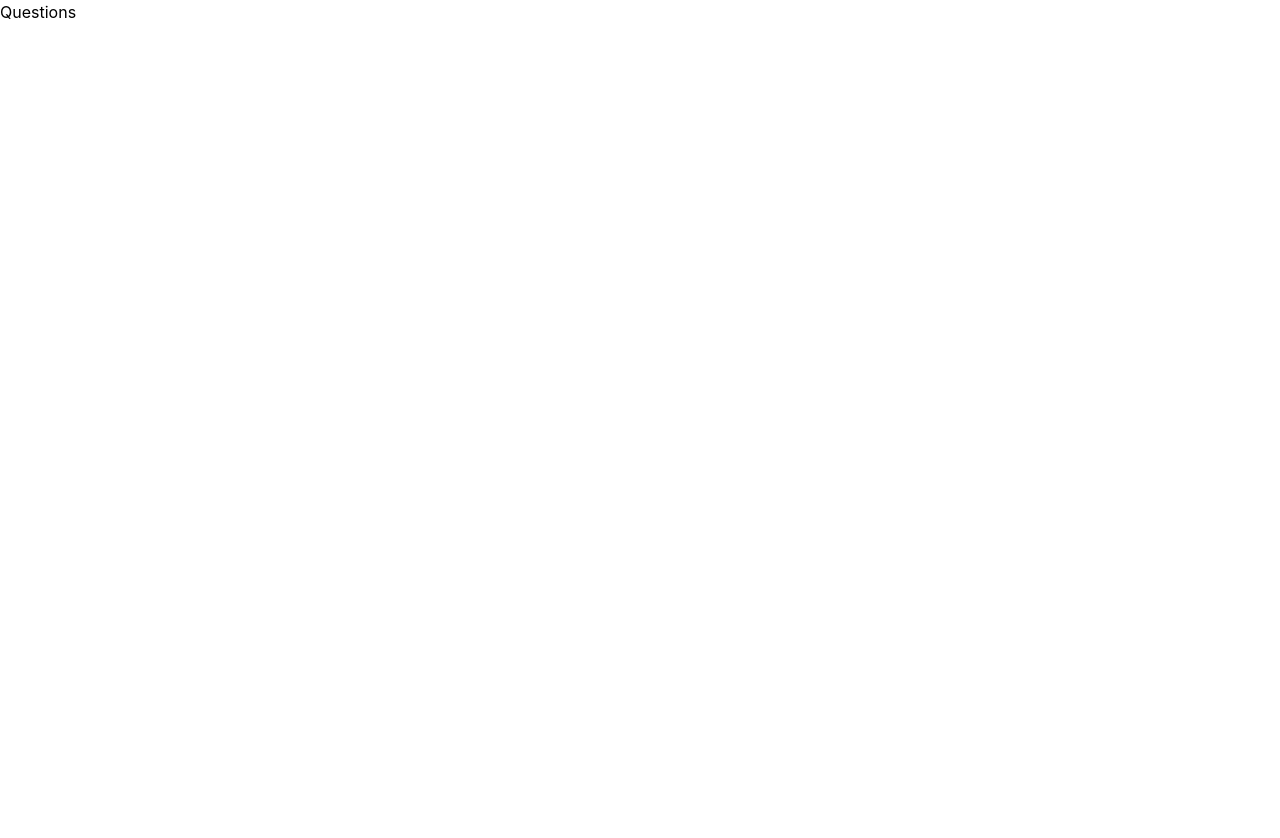
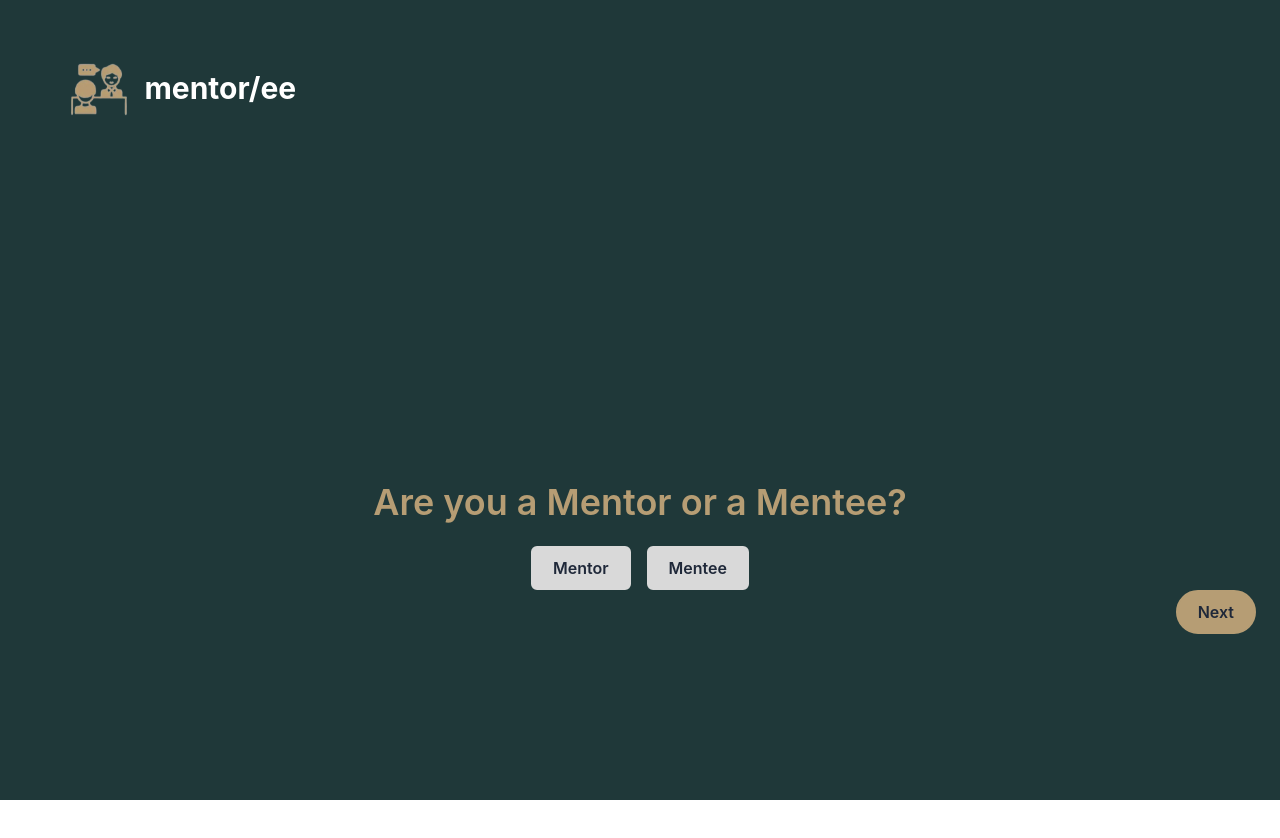
Before and after one commit to acm-projects/Ment-or-ee, a React (Create React App) app in the folder client/: page /questions in a window 1280 px wide. Shown: the top 838 px of the page. Before the commit the page ends 800 px from the top, so only its background shows below. Built offline with nearby package versions, Linux system fonts and the light colour scheme.

Commit message:
home page

```diff
--- a/client/src/App.js
+++ b/client/src/App.js
@@ -4,13 +4,23 @@ import { BrowserRouter as Router, Route, Routes } from 'react-router-dom';
 import { Landnavbar, About, Testimonials, Contact } from "./components/landing/landing";
 import Login from "./components/login/login";
 import Matches from "./components/matches/matches";
-import Questions from "./components/questions/questions";
+import Questions from "./components/questions/Questions";
 import Chat from "./components/chat/chat";
 import MenteeHome from "./components/home/menteeHome";
 import Signup from "./components/signup/signup";
 import Tasks from "./components/tasks/tasks";
 import Profile from "./components/profile/profile";
+import Home from "./components/home/home";
 import { AuthContextProvider } from "./context/AuthContext";
+
+const questions = [
+  { type: 'button', text: 'Are you a Mentor or a Mentee?', option1: 'Mentor', option2: 'Mentee'},
+  { type: 'text', text: 'What is your full name?'},
+  { type: 'text', text: 'What is your location?'},
+  { type: 'text', text: 'What languages do you speak?'},
+  { type: 'button', text: 'Are you an introvert or an extrovert?', option1: 'Introvert', option2: 'Extrovert'},
+  //add more questions later
+];
 
 const App = () => {
   return (
@@ -21,11 +31,12 @@ const App = () => {
             <Route path="/login" element={<Login />} />
             <Route path="/signup" element={<Signup />} />
             <Route path="/menteehome" element={<MenteeHome />} />
-            <Route path="/questions" element={<Questions />} />
+            <Route path="/questions" element={<Questions questions={questions} />} />
             <Route path="/chat" element={<Chat />} />
             <Route path="/matches" element={<Matches />} />
             <Route path="/tasks" element={<Tasks />} />
             <Route path="/profile" element={<Profile />} />
+            <Route path="/home" element={<Home />} />
           </Routes>
       </Router>
     </AuthContextProvider>
--- /dev/null
+++ b/client/src/common/ButtonQuestion.js
@@ -0,0 +1,15 @@
+import React from 'react'
+
+function ButtonQuestion({ question, option1, option2, onAnswer }) {
+    return (
+        <div data-testid="button question">
+            <h2 className='text-4xl font-semibold mb-6 text-[#B69D74]'>{question}</h2>
+            <div className="flex justify-center space-x-4" data-testid="options container">
+                <button onClick={() => onAnswer(option1)} className="border-2 border-[#D9D9D9] bg-[#D9D9D9] text-[#1F2839] py-2 px-5 rounded-md hover:bg-transparent hover:text-[#D9D9D9] font-semibold">{option1}</button>
+                <button onClick={() => onAnswer(option2)} className="border-2 border-[#D9D9D9] bg-[#D9D9D9] text-[#1F2839] py-2 px-5 rounded-md hover:bg-transparent hover:text-[#D9D9D9] font-semibold">{option2}</button>
+            </div>
+        </div>
+    );
+}
+
+export default ButtonQuestion;
--- /dev/null
+++ b/client/src/common/ProfileBox.js
@@ -0,0 +1,38 @@
+import React from 'react'
+
+function profileBox({ user }) {
+  return (
+    <div data-testid={'profile'}>
+        <div data-testid={'header'}>
+            <div data-testid={'personalinfo'}>
+                <h1 className="text-xl text-black font-semibold mb-2">
+                    Hi {user.name}!
+                </h1>
+                {/* add profile pic */}
+                <h2>
+                    {user.mentoree}
+                    {/* Mentee or Mentor */}
+                </h2>
+                <h3>
+                    Location: {user.location}
+                </h3>
+                <h3>
+                    Career Field: {user.career}
+                </h3>
+                <h3>
+                    Personality Type: {user.personality}
+                </h3>
+            </div>
+            <div data-testid={'history'}>
+                <h3>
+                    {/* Current (prop) : (prop)   current mentees or mentors*/}
+                </h3>
+            </div>
+
+        </div>
+
+    </div>
+  )
+}
+
+export default profileBox;
--- /dev/null
+++ b/client/src/common/TextQuestion.js
@@ -0,0 +1,17 @@
+import React from 'react'
+
+function TextQuestion({ question, onAnswer, curAnswer }) {
+    return (
+        <div data-testid='text question'>
+            <h2 className='text-4xl font-semibold mb-6 text-[#B69D74]'>{question}</h2>
+            <input
+                className="border-2 border-[#D9D9D9] bg-[#D9D9D9] text-[#1F2839] py-1 px-5 rounded-md font-semibold"
+                type="text"
+                value={curAnswer}
+                onChange={(e) => onAnswer(e.target.value)}
+            />
+        </div>
+    );
+}
+
+export default TextQuestion;
--- a/client/src/common/sidebox.js
+++ /dev/null
@@ -1,32 +0,0 @@
-import React from 'react'
-
-const sidebox = () => {
-  return (
-    <div data-testid={'profile'}>
-        <div data-testid={'header'}>
-            <div data-testid={'personalinfo'}>
-                <h1>
-                    Hi Neeti! prop
-                </h1>
-                <h2>
-                    Mentee or Mentor
-                </h2>
-                <h3>
-                    Location: prop
-                </h3>
-                <h3>
-                    prop : prop
-                </h3>
-
-            </div>
-            <div data-testid={'history'}>
-
-            </div>
-
-        </div>
-
-    </div>
-  )
-}
-
-export default sidebox
--- a/client/src/components/home/home.js
+++ b/client/src/components/home/home.js
@@ -2,21 +2,27 @@
 import React from 'react';
 import Navbar from '../../common/navbar';
 import { useLocation } from 'react-router-dom';
+import ProfileBox from '../../common/ProfileBox';
 
 const Home = ({ profile, calendar, matches }) => {
 
   const location = useLocation();
 
+  const sampleInfo = {
+    name: 'Neeti',
+    mentoree: 'Mentee',
+    location: 'Dallas, TX',
+    career: 'Computer Science',
+    personality: 'ENFJ'
+  }
+
   return (
-    <div>
-        {/* <Navbar /> */}
-    <div className="p-6">
-
+    <div className="p-6 flex flex-col space-y-20">
+      <Navbar />
       <div className="grid grid-cols-1 lg:grid-cols-4 gap-6">
         <div className="lg:col-span-1 bg-[#E3E0E0] shadow rounded-lg p-4">
-          <h2 className="text-xl font-semibold mb-2">Profile</h2>
-          {/* <h3>Hi {location.state.id}!</h3> */}
-          {profile}
+          <ProfileBox user={sampleInfo} />
+
         </div>
 
         <div className="lg:col-span-2 bg-[#E3E0E0] shadow rounded-lg p-4">
@@ -30,7 +36,6 @@ const Home = ({ profile, calendar, matches }) => {
         </div>
       </div>
     </div>
-    </div>
   );
 };
 
--- a/client/src/components/home/menteeHome.jsx
+++ b/client/src/components/home/menteeHome.jsx
@@ -3,6 +3,7 @@ import { useLocation, useNavigate } from 'react-router-dom';
 import Navbar from '../../common/navbar';
 import Home from './home';
 // import UseAuth from '../../context/AuthContext';
+
 
 
 const menteeProfile = (
--- a/client/src/components/landing/landing.jsx
+++ b/client/src/components/landing/landing.jsx
@@ -32,7 +32,7 @@ import { useNavigate } from 'react-router-dom';
         <span className="text-4xl font-bold text-gray-800">mentor/ee</span>
       </div>
       <div className="flex space-x-4">
-        <button onClick={handleLoginClick} className="px-6 py-3 text-lg font-semibold text-white bg-[#1F2839] rounded-full hover:bg-[#1A202C] focus:outline-none focus:ring-2 focus:ring-[#1F2839]">
+        <button onClick={handleLoginClick} className="px-6 py-3 text-lg font-semibold text-white bg-[#1F3839] rounded-full hover:bg-[#1A202C] focus:outline-none focus:ring-2 focus:ring-[#1F2839]">
             Login
         </button>
         <button onClick={handleSignupClick} className="px-6 py-3 text-lg font-semibold text-gray-900 bg-white border border-gray-900 rounded-full hover:bg-gray-100 focus:outline-none focus:ring-2 focus:ring-gray-300">
--- a/client/src/components/profile/profile.jsx
+++ b/client/src/components/profile/profile.jsx
@@ -1,5 +1,6 @@
 import React from 'react';
 import Navbar from '../../common/navbar';
+
 
 const profile = () => {
   return (
--- a/client/src/components/questions/questions.jsx
+++ b/client/src/components/questions/questions.jsx
@@ -1,11 +1,83 @@
-import React from 'react'
+import React, { useState } from 'react'
+import logo from '../../assets/logo.svg'
+import { useNavigate } from 'react-router-dom';
+import TextQuestion from '../../common/TextQuestion'
+import ButtonQuestion from '../../common/ButtonQuestion'
+import DropdownQuestion from '../../common/DropdownQuestion.jsx'
 
-const questions = () => {
+function Questions({ questions }) {
+  const [QuestionIndex, setQuestionIndex] = useState(0)
+  const [answers, setAnswers] = useState({});
+  const [curAnswer, setCurAnswer] = useState('');
+
+  const handleAnswer = (answer) => {
+    setCurAnswer(answer);
+  };
+
+  const handleNext = () => {
+    if (curAnswer !== '') {
+      setAnswers({ ...answers, [QuestionIndex]: curAnswer });
+      setCurAnswer('');
+      if (QuestionIndex < questions.length - 1) {
+        setQuestionIndex(QuestionIndex + 1);
+      } else {
+        console.log('Questionnaire completed', answers);
+        navigate('/menteehome')
+      }
+    }
+  };
+
+  const curQuestion = questions[QuestionIndex];
+
+  const navigate = useNavigate();
+
   return (
-    <div>
-      Questions
+    <div data-testid={'questions background'} className='w-full h-screen bg-[#1F3839]'>
+      <div data-testid={'padding'} className='p-10'>
+        <div onClick={() => navigate('/')} className="flex items-center px-6 py-4">
+          <img
+            src = {logo}
+            alt="mentor/ee logo"
+            className="h-16 w-auto mr-2"
+          />
+          <div className="text-3xl font-bold text-white">mentor/ee</div>
+        </div>
+        <div data-testid={'Question container'} className='flex items-center justify-center h-screen'>
+          <div className='text-center'>
+            {curQuestion.type === 'text' && (
+              <TextQuestion
+                question={curQuestion.text}
+                onAnswer={handleAnswer}
+                curAnswer={curAnswer}
+              />
+            )}
+            {curQuestion.type === 'button' && (
+              <ButtonQuestion
+                question={curQuestion.text}
+                option1={curQuestion.option1}
+                option2={curQuestion.option2}
+                onAnswer={handleAnswer}
+              />
+            )}
+            {curQuestion.type === 'dropdown' && (
+              <DropdownQuestion
+                question={curQuestion.text}
+                onAnswer={handleAnswer}
+              />
+            )}
+
+            <button data-testid='next button' onClick={handleNext} disabled={curAnswer === ''}
+              className="fixed botton-6 right-6 border-2 border-[#B69D74] bg-[#B69D74] text-[#1F2839] py-2 px-5 rounded-full hover:bg-transparent hover:text-[#D9D9D9] font-semibold">
+              Next
+            </button>
+          </div>
+        </div>
+        <div data-testid={'progress bar'}>
+
+        </div>
+      </div>
     </div>
   )
 }
 
-export default questions
+export default Questions;
```
Also changed, not shown: client/src/components/signup/signup.jsx (+6 -9 lines), client/src/common/DropdownQuestion.jsx (added).
